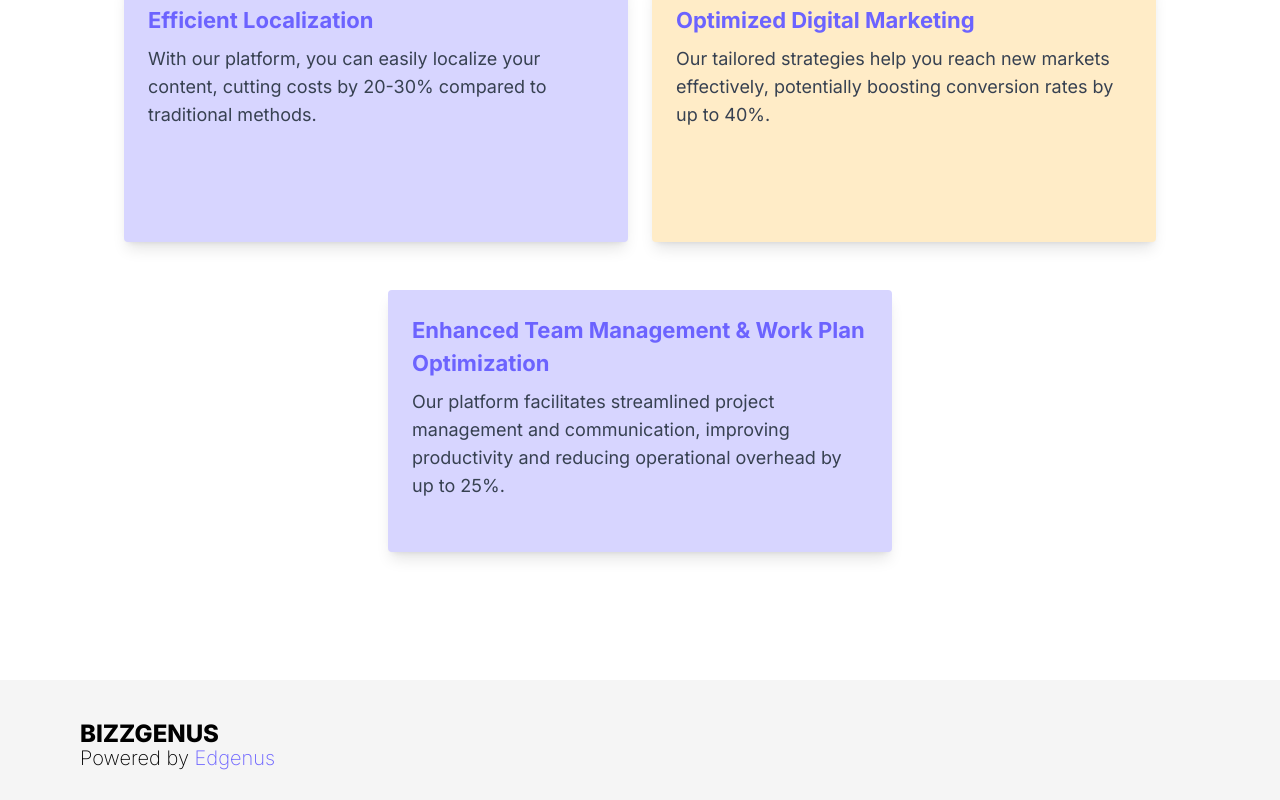
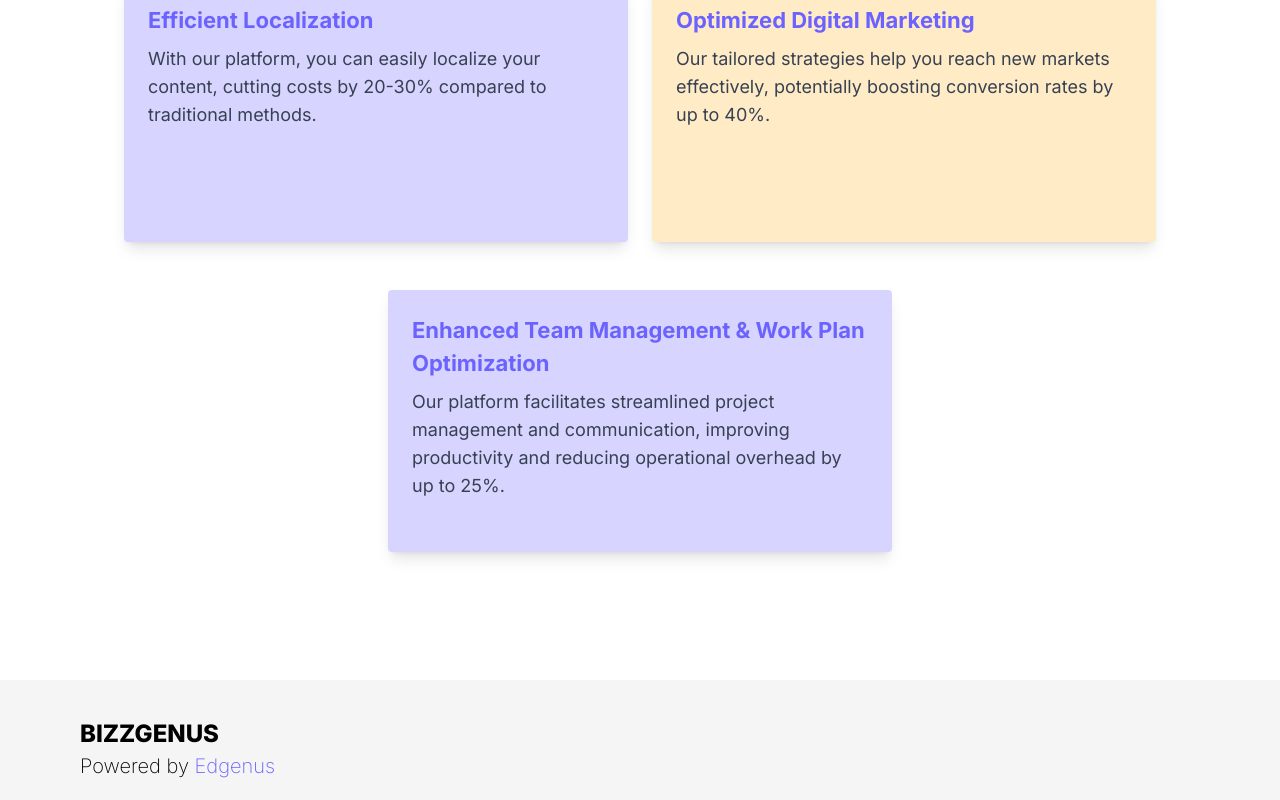
Before and after one commit to vishal-shyftlabs/edgenus, a Next.js app: page / in a window 1280 px wide. Shown: the part 2914-3714 px from the top of the page. Built offline with nearby package versions, Linux system fonts and the light colour scheme.

Commit message:
added margin in footer

```diff
--- a/app/components/Footer.js
+++ b/app/components/Footer.js
@@ -8,7 +8,7 @@ const Footer = (props) => {
       <div className="font-extrabold text-lg sm:text-24">
         <Link href="/">BIZZGENUS</Link>
       </div>
-      <div className="font-extralight text-sm sm:text-20">
+      <div className="font-extralight text-sm sm:text-20 sm:mt-2">
         Powered by <span className="text-primary">Edgenus</span>
       </div>
     </div>
```
